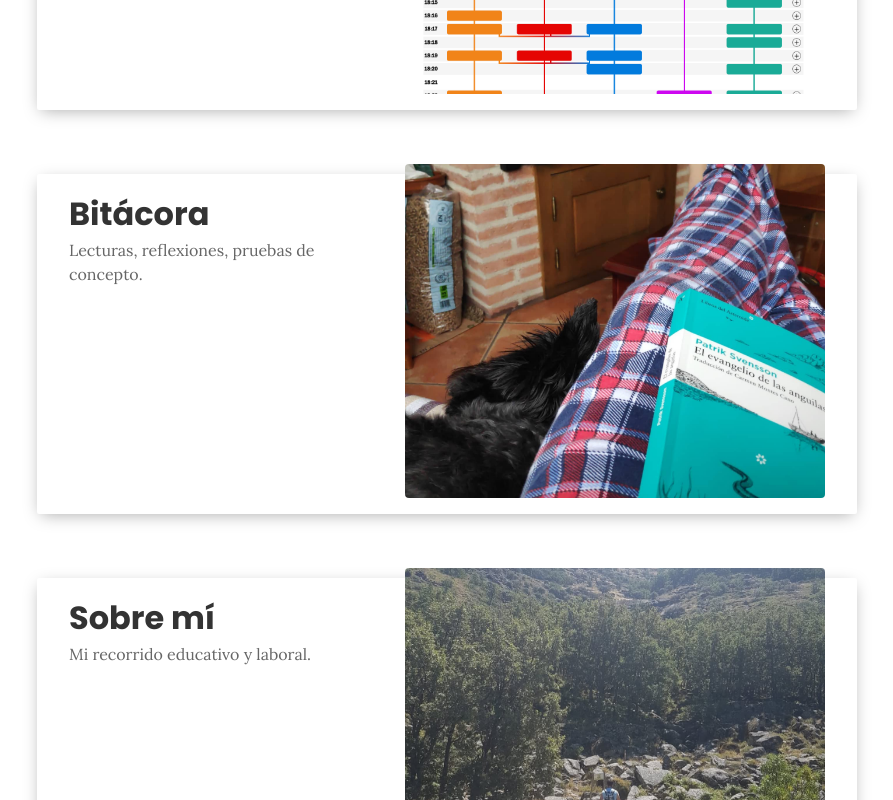
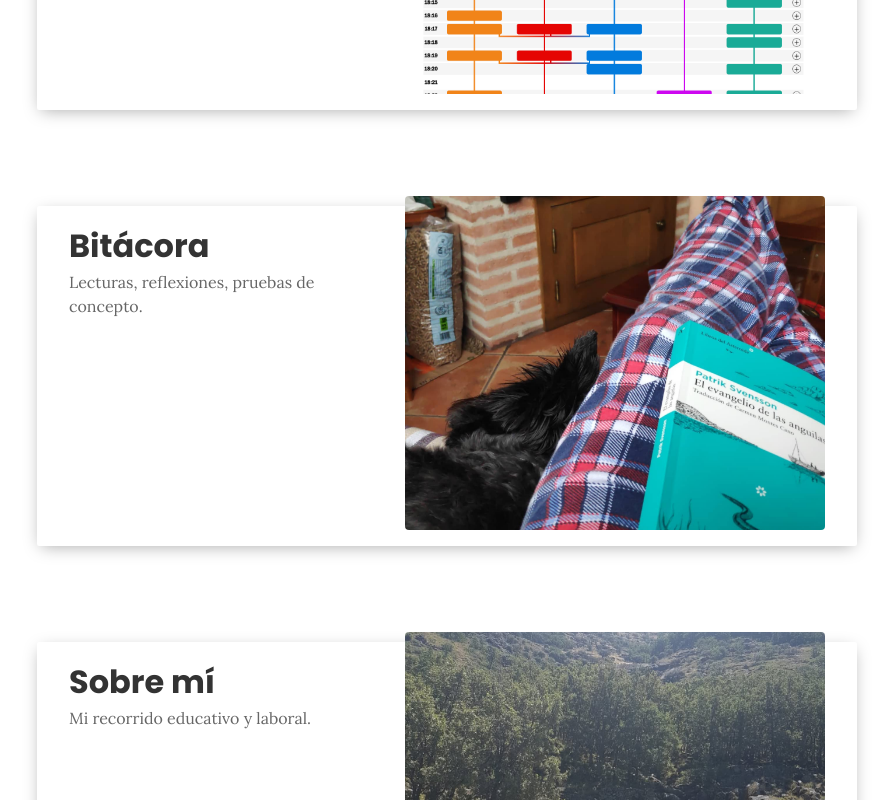
Before and after one commit to CarlosMunozDiaz/carlosmunozdiaz.github.io, a SvelteKit app: page / in a window 1280 px wide. Shown: the part 476-1276 px from the top of the page, without its empty margins (193-1086 px from the left). Built offline with nearby package versions, Linux system fonts and the light colour scheme.

Commit message:
Cambio en estilos

```diff
--- a/src/routes/+page.svelte
+++ b/src/routes/+page.svelte
@@ -57,7 +57,7 @@
 
     @media (min-width: 48em) {
         .card-animate:not(:last-child) {
-            margin-bottom: 4rem;
+            margin-bottom: 6rem;
         }
         .card-animate:last-child {
             margin-bottom: 1rem;
```
